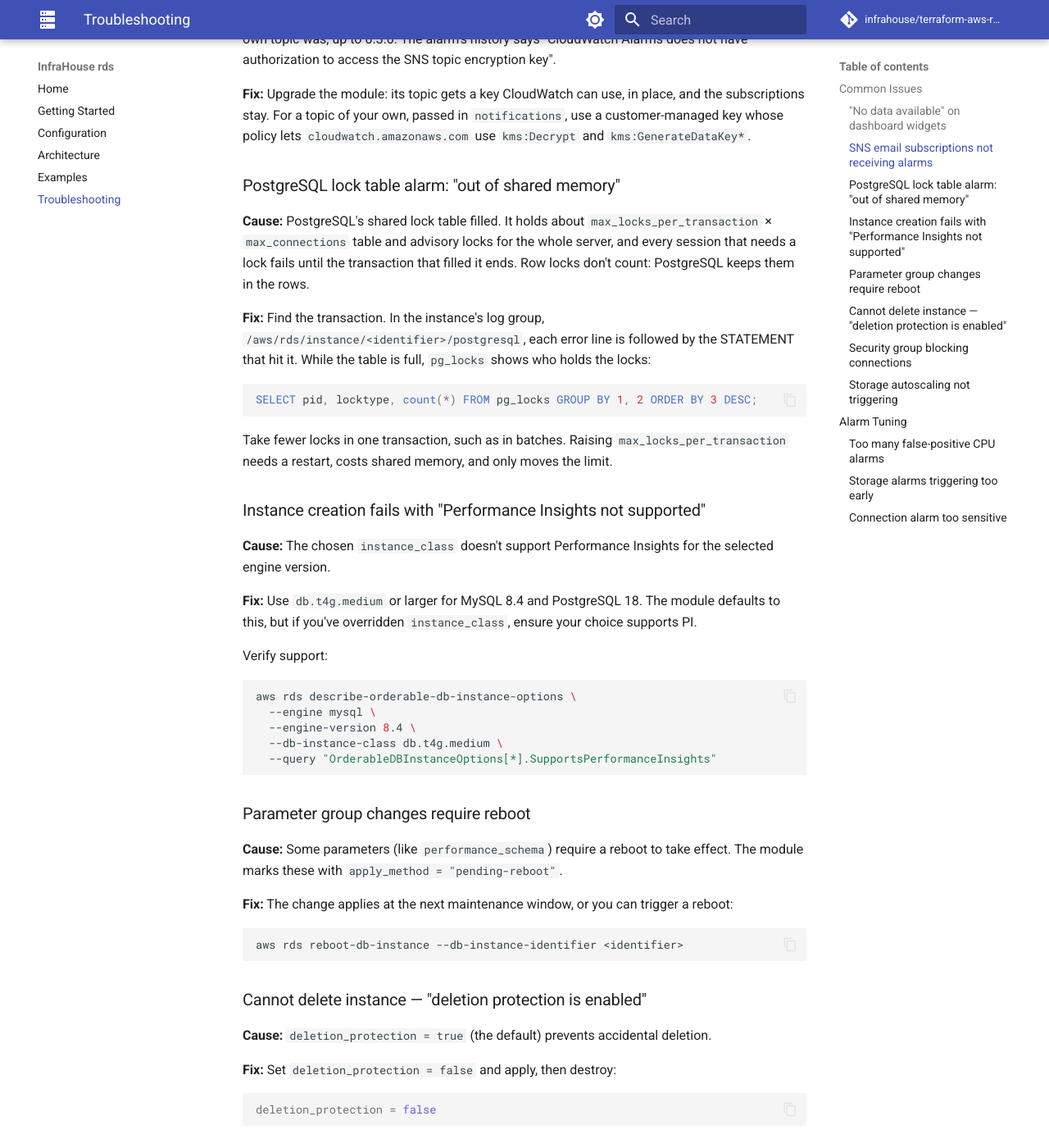
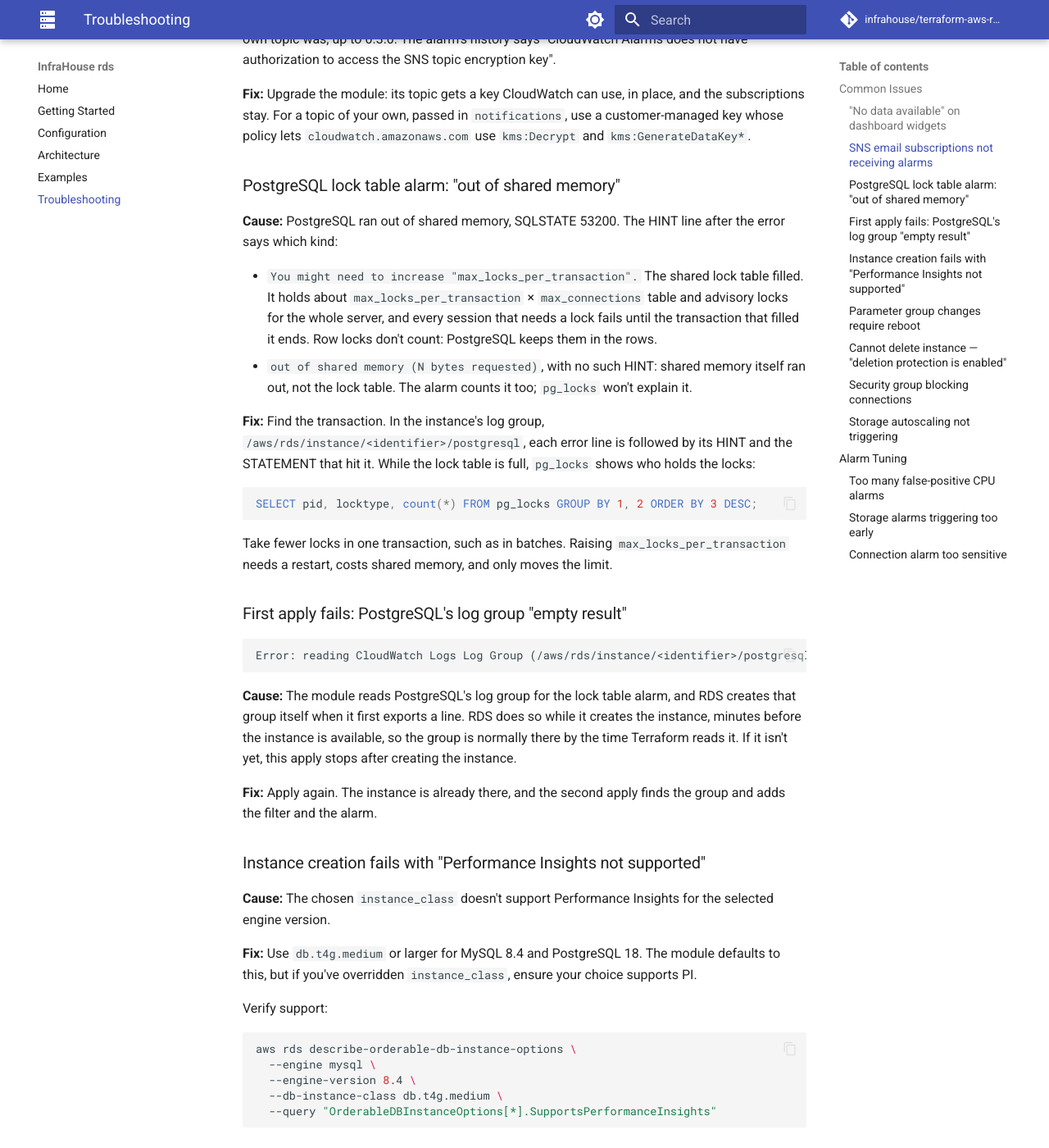
Before and after one commit to infrahouse/terraform-aws-rds, an MkDocs documentation site: the page built from docs/troubleshooting.md, in a window 1280 px wide and 1400 px high, scrolled down 547 px. Shown: the whole window at 82% size. Built offline with MkDocs 1.6.1 and Material for MkDocs 9.7.7, drawn with Linux system fonts in a browser that asks for light colours; comment, search, counter and statistics services are not loaded.

Commit message:
docs: troubleshoot the bytes-requested variant and a first apply's missing log group
The lock table entry says what the HINT line tells apart, and that
"out of shared memory (N bytes requested)" isn't the lock table. A new
entry covers the data source's "empty result" for PostgreSQL's log group,
should RDS not have made it before Terraform finishes creating the
instance: apply again.

Review findings 3 and 4 on #8.

IH-169

Co-Authored-By: Claude Opus 5.5 <noreply@anthropic.com>

````diff
--- a/docs/troubleshooting.md
+++ b/docs/troubleshooting.md
@@ -26,13 +26,18 @@ topic of your own, passed in `notifications`, use a customer-managed key whose p
 
 ### PostgreSQL lock table alarm: "out of shared memory"
 
-**Cause:** PostgreSQL's shared lock table filled. It holds about `max_locks_per_transaction` × `max_connections`
-table and advisory locks for the whole server, and every session that needs a lock fails until the transaction
-that filled it ends. Row locks don't count: PostgreSQL keeps them in the rows.
+**Cause:** PostgreSQL ran out of shared memory, SQLSTATE 53200. The HINT line after the error says which kind:
+
+- `You might need to increase "max_locks_per_transaction".` The shared lock table filled. It holds about
+  `max_locks_per_transaction` × `max_connections` table and advisory locks for the whole server, and every session
+  that needs a lock fails until the transaction that filled it ends. Row locks don't count: PostgreSQL keeps them in
+  the rows.
+- `out of shared memory (N bytes requested)`, with no such HINT: shared memory itself ran out, not the lock table.
+  The alarm counts it too; `pg_locks` won't explain it.
 
 **Fix:** Find the transaction. In the instance's log group, `/aws/rds/instance/<identifier>/postgresql`, each
-error line is followed by the STATEMENT that hit it. While the table is full, `pg_locks` shows who holds the
-locks:
+error line is followed by its HINT and the STATEMENT that hit it. While the lock table is full, `pg_locks` shows who
+holds the locks:
 
 ```sql
 SELECT pid, locktype, count(*) FROM pg_locks GROUP BY 1, 2 ORDER BY 3 DESC;
@@ -40,6 +45,20 @@ SELECT pid, locktype, count(*) FROM pg_locks GROUP BY 1, 2 ORDER BY 3 DESC;
 
 Take fewer locks in one transaction, such as in batches. Raising `max_locks_per_transaction` needs a restart, costs
 shared memory, and only moves the limit.
+
+### First apply fails: PostgreSQL's log group "empty result"
+
+```
+Error: reading CloudWatch Logs Log Group (/aws/rds/instance/<identifier>/postgresql): empty result
+```
+
+**Cause:** The module reads PostgreSQL's log group for the lock table alarm, and RDS creates that group itself
+when it first exports a line. RDS does so while it creates the instance, minutes before the instance is available,
+so the group is normally there by the time Terraform reads it. If it isn't yet, this apply stops after creating the
+instance.
+
+**Fix:** Apply again. The instance is already there, and the second apply finds the group and adds the filter and
+the alarm.
 
 ### Instance creation fails with "Performance Insights not supported"
 
````
